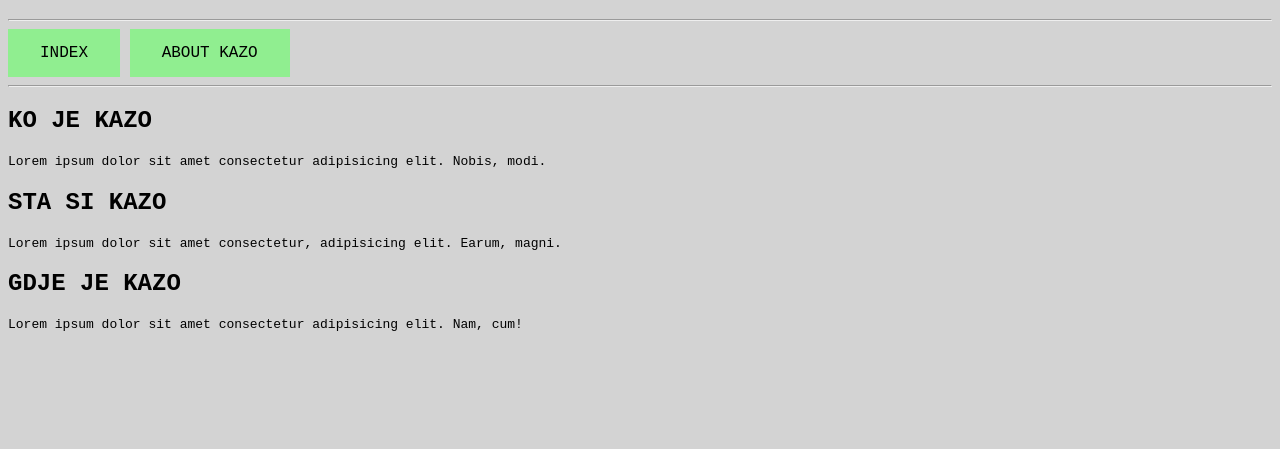
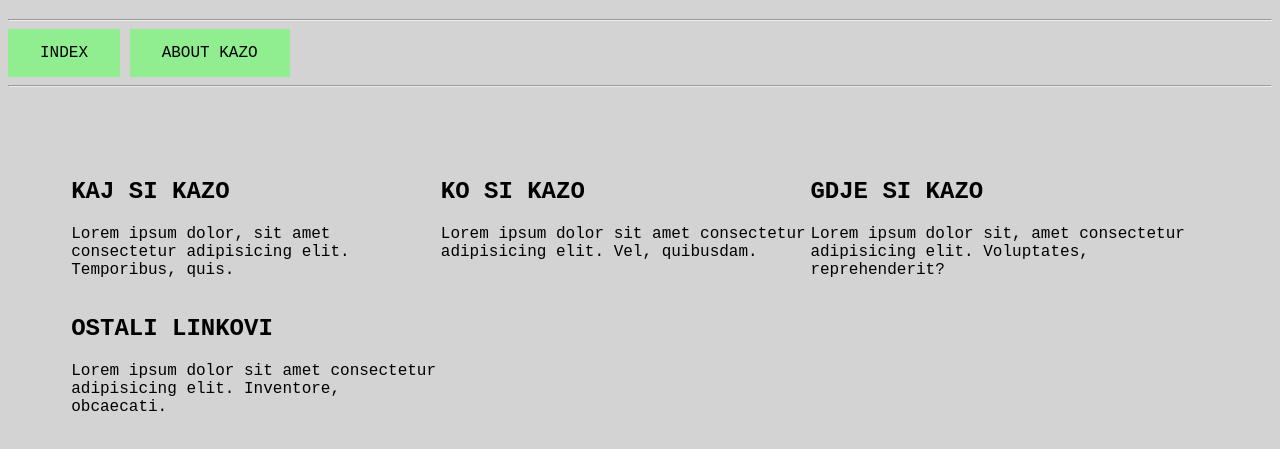
Before and after one commit to Flatbaby/kazoBlog, a plain HTML site: page about.html in a window 1280 px wide. Shown: the part 61-510 px from the top of the page. Drawn offline with Linux system fonts and the light colour scheme.

Commit message:
Added grid to about and fixed CSS

```diff
--- a/about.html
+++ b/about.html
@@ -29,22 +29,33 @@
         </div>
 
         <!-- Main body div container-->
-        <div class="about-body-container">
             <!-- Left collumn -->
-            <div class="about-body-left">
-                <h2>KO JE KAZO</h2>
-                <p class="about-para">Lorem ipsum dolor sit amet consectetur adipisicing elit. Nobis, modi.</p>
-                <h2>STA SI KAZO</h2>
-                <p class="about-para">Lorem ipsum dolor sit amet consectetur, adipisicing elit. Earum, magni.</p>
-                <h2>GDJE JE KAZO</h2>
-                <p class="about-para">Lorem ipsum dolor sit amet consectetur adipisicing elit. Nam, cum!</p>
+            <div class="grid-container">
+                <!-- collumn 1 -->
+                    <div class="grid-item">
+                        <h2>KAJ SI KAZO</h2>
+                        <p class = "card-text">Lorem ipsum dolor, sit amet consectetur adipisicing elit. Temporibus, quis.</p>
+                    </div>
+                <!-- collumn 2 -->
+                    <div class="grid-item">
+                        <h2>KO SI KAZO</h2>
+                        <p class = "card-text">Lorem ipsum dolor sit amet consectetur adipisicing elit. Vel, quibusdam.</p>
+                    </div>
+                <!-- collumn 3 -->
+                    <div class="grid-item">
+                        <h2>GDJE SI KAZO</h2>
+                        <p class="card-text">Lorem ipsum dolor sit, amet consectetur adipisicing elit. Voluptates, reprehenderit?</p>
+                    </div>
+                <!-- collumn 4 -->
+                    <div class="grid-item">
+                        <h2>OSTALI LINKOVI</h2>
+                        <p class="card-text">Lorem ipsum dolor sit amet consectetur adipisicing elit. Inventore, obcaecati.</p>
+                    </div>
             </div>
             <!-- Right collumn -->
-            <div>
+                <div>
 
-            </div>
-        </div>
-
+                </div>
         <footer>
             <div>
 
--- a/style.css
+++ b/style.css
@@ -14,8 +14,17 @@ body {
     text-align: center;
     text-size-adjust: 18px;
 }
-.about-text-left{
+
+/*.about-body-container{
+
+}
+*/
+.about-body-left{
     text-align: left;
+    padding: 20px;
+}
+.about-body-right{
+    text-align: right;
     padding: 20px;
 }
 .about-para{
```
Also changed, not shown: index.html (line endings or trailing spaces).
